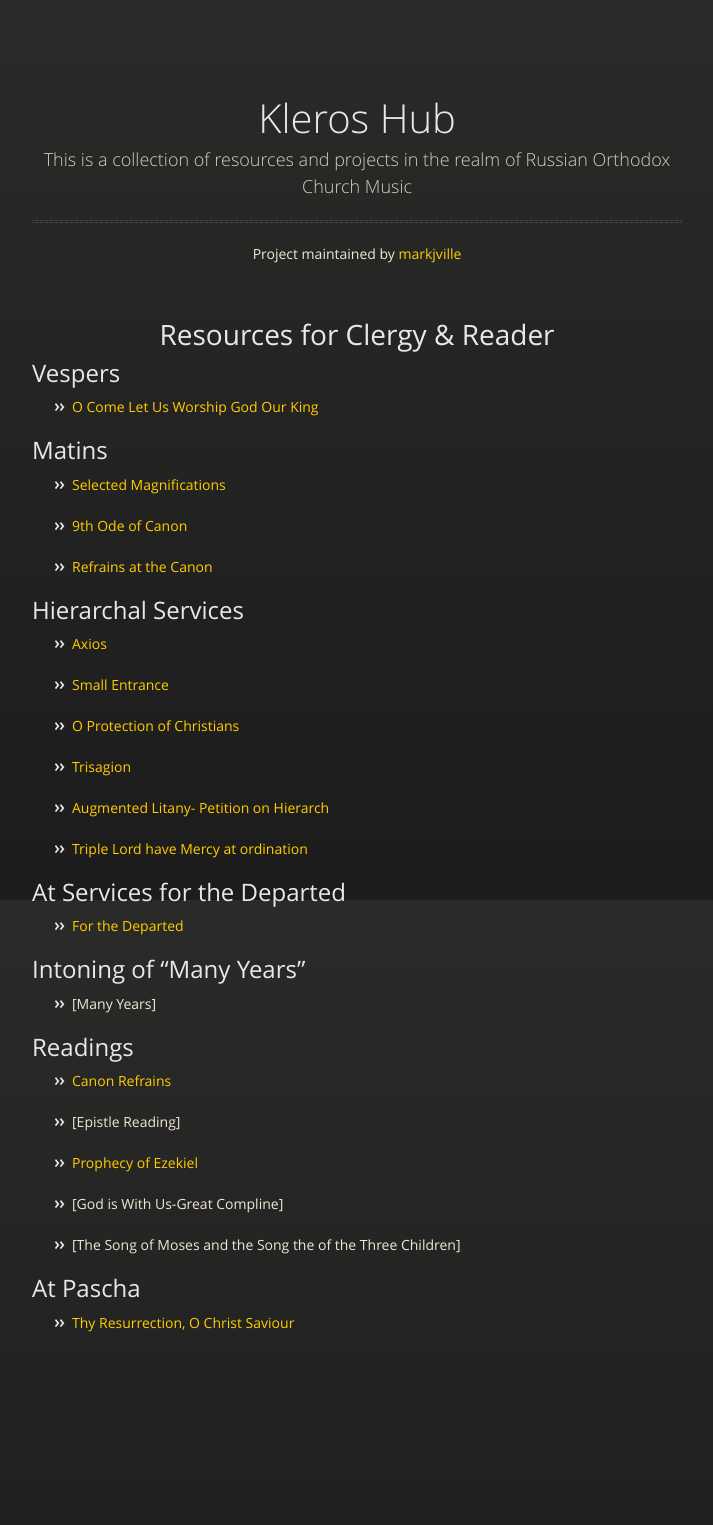
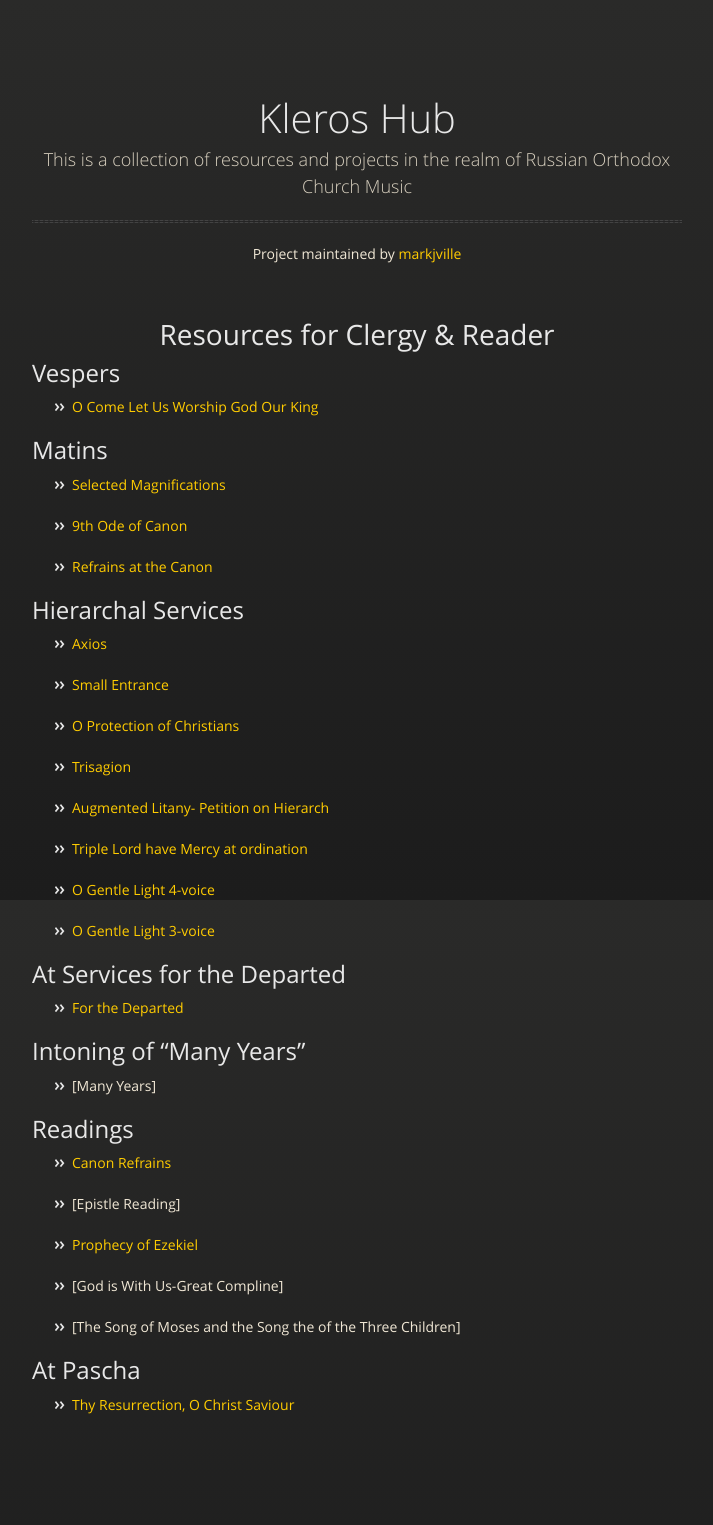
Before and after one commit to markjville/markjville.github.io, a Jekyll site: the page built from clergy-resources.md, in a window 1280 px wide. Shown: the whole page, without its empty margins (283-996 px from the left). Built offline with Jekyll 4.4.1, drawn with Linux system fonts in a browser that asks for light colours; our own code applies the rules of GitHub Pages for plain Markdown files; before the commit the page ends 1443 px from its top, so only the background shows below that.

Commit message:
Update clergy-resources.md

```diff
--- a/clergy-resources.md
+++ b/clergy-resources.md
@@ -26,6 +26,10 @@
 
 - [Triple Lord have Mercy at ordination](https://markjville.github.io/docs/AugmentedLItany-ANV-OldChants.pdf)
 
+- [O Gentle Light 4-voice]()
+
+- [O Gentle Light 3-voice]()
+
 ## At Services for the Departed
 - [For the Departed](https://markjville.github.io/docs/For-Departed-Clergy.pdf)
 
```
